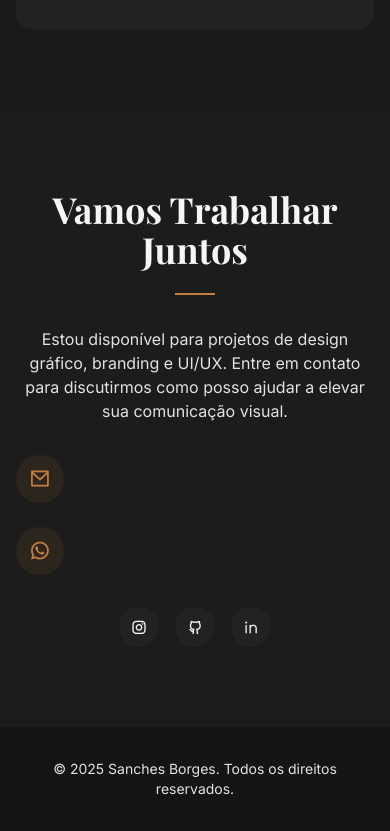
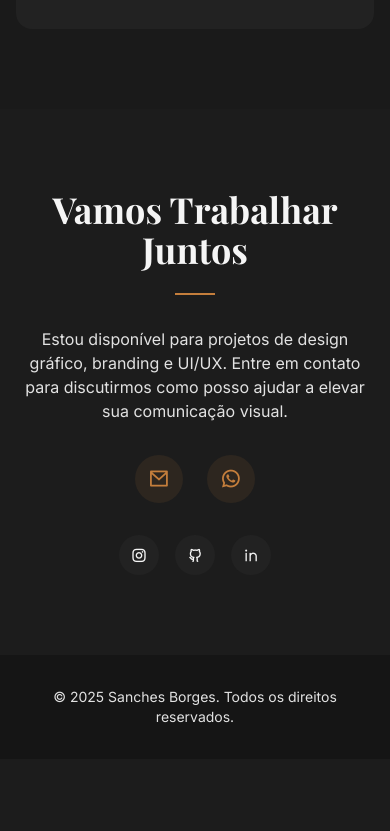
Before and after one commit to Sanchesborger/portfoliodesigner, a website: page public/index.html in a window 390 px wide. Shown: the part 9065-9896 px from the top of the page. After the commit the page ends 9824 px from the top, so only its background shows below. Drawn offline with nearby package versions, Linux system fonts and the light colour scheme.

Commit message:
Garante que ícones de Email e WhatsApp fiquem lado a lado também no mobile

```diff
--- a/public/index.html
+++ b/public/index.html
@@ -290,7 +290,7 @@
           <h2 class="playfair text-4xl font-bold mb-6">Vamos Trabalhar Juntos</h2>
           <div class="accent-line mx-auto mb-8"></div>
           <p class="text-[#E2E2E2] mb-8">Estou disponível para projetos de design gráfico, branding e UI/UX. Entre em contato para discutirmos como posso ajudar a elevar sua comunicação visual.</p>
-          <div class="flex flex-col sm:flex-row gap-6 justify-center mb-8">
+          <div class="flex flex-row gap-6 justify-center mb-8">
             <a
               href="mailto:enoquesanbor@gmail.com"
               class="w-12 h-12 flex items-center justify-center bg-primary bg-opacity-10 rounded-full hover:bg-primary hover:text-[#F5F5F5] transition-colors duration-300"
```
